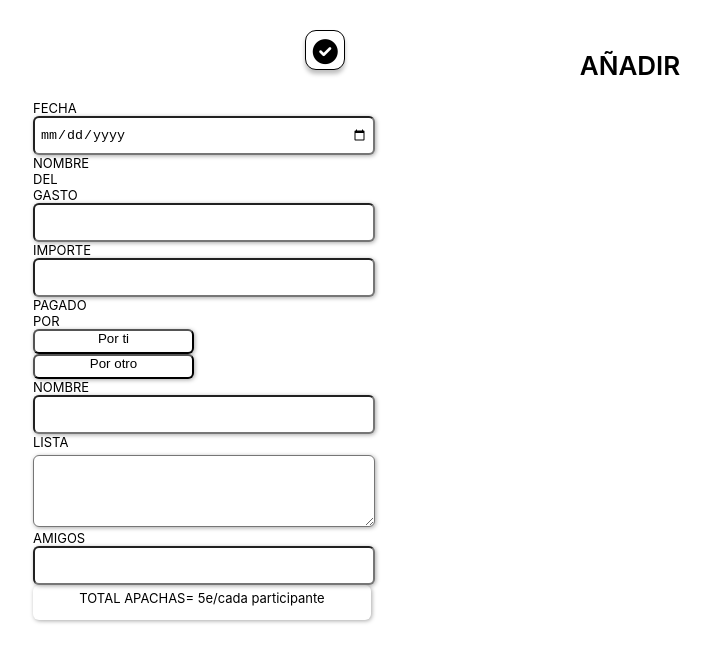
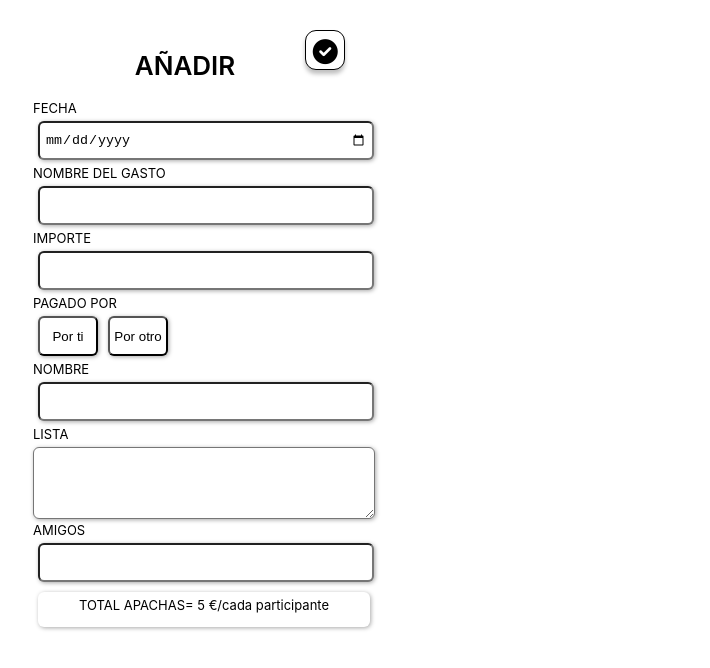
Before and after one commit to candymd/appaches, a React (Create React App) app in the folder frontend/: page /form in a window 1280 px wide. Shown: the top 668 px of the page, without its empty margins (15-725 px from the left). Built offline with nearby package versions, Linux system fonts and the light colour scheme; no server answers.

Commit message:
arreglados botones y margen inputs

```diff
--- a/frontend/src/components/Form/Form.css
+++ b/frontend/src/components/Form/Form.css
@@ -26,7 +26,7 @@ background: #000000;
 }
 
 h1{
-     width: 100%;
+     width: 15em;
      height: 30px;
      margin: 50px 5px;
      font-style: normal;
@@ -40,13 +40,15 @@ h1{
 .form{
     font-size: 13px;
     position: fixed;
-    width: 20px;
+    width: 140px;
     height: 16px;
     left: 48px;
     top: 100px;
+
 }
 .input{
-    width: 328px;
+    margin: 5px;
+    width: 230%;
     height: 25px;
     left: 47px;
     top: 170px;
@@ -54,6 +56,7 @@ h1{
     background: #FFFFFF;
     box-shadow: 1px 1px 4px rgba(0, 0, 0, 0.34);
     border-radius: 6px;
+
 }
 .text{
     width: 300px;
@@ -63,17 +66,20 @@ h1{
     background: #FFFFFF;
     box-shadow: 1px 1px 4px rgba(0, 0, 0, 0.34);
     border-radius: 6px;
+
 }
 .button-select {
-    display: flex;
-    flex-wrap:;
-    justify-content: space-evenly;
-    width: 161px;
-    height: 25px;
-    left: 49px;
-    top: 300px;
-
+    margin: 5px;
+    width: 60px;
+    height: 40px;
+    left: 50px;
+    top: 100px;
     background: #FFFFFF;
     box-shadow: 1px 1px 4px rgba(0, 0, 0, 0.34);
     border-radius: 6px;
+
 }
+
+label {
+    float: left;
+}
--- a/frontend/src/components/Form/Form.js
+++ b/frontend/src/components/Form/Form.js
@@ -22,8 +22,8 @@ return (
                 </div>
                 <div>
                     <label htmlFor="">PAGADO POR</label>
-                    <button className="button-select">Por ti</button>
-                    <button className="button-select">Por otro</button>
+                    <button  className="button-select">Por ti</button>
+                    <button  className="button-select">Por otro</button>
                 </div>
                 <div>
                     <label htmlFor="">NOMBRE</label>
@@ -38,7 +38,7 @@ return (
                     <input type="text" name="username" className="input"/>
                 </div>
                 <div>
-                    <p className="input">TOTAL APACHAS= 5e/cada participante</p>
+                    <p className="input">TOTAL APACHAS= 5 €/cada participante</p>
                 </div>
             </div>
         </div>
```
Lines whose indentation alone changed are shown as unchanged.
